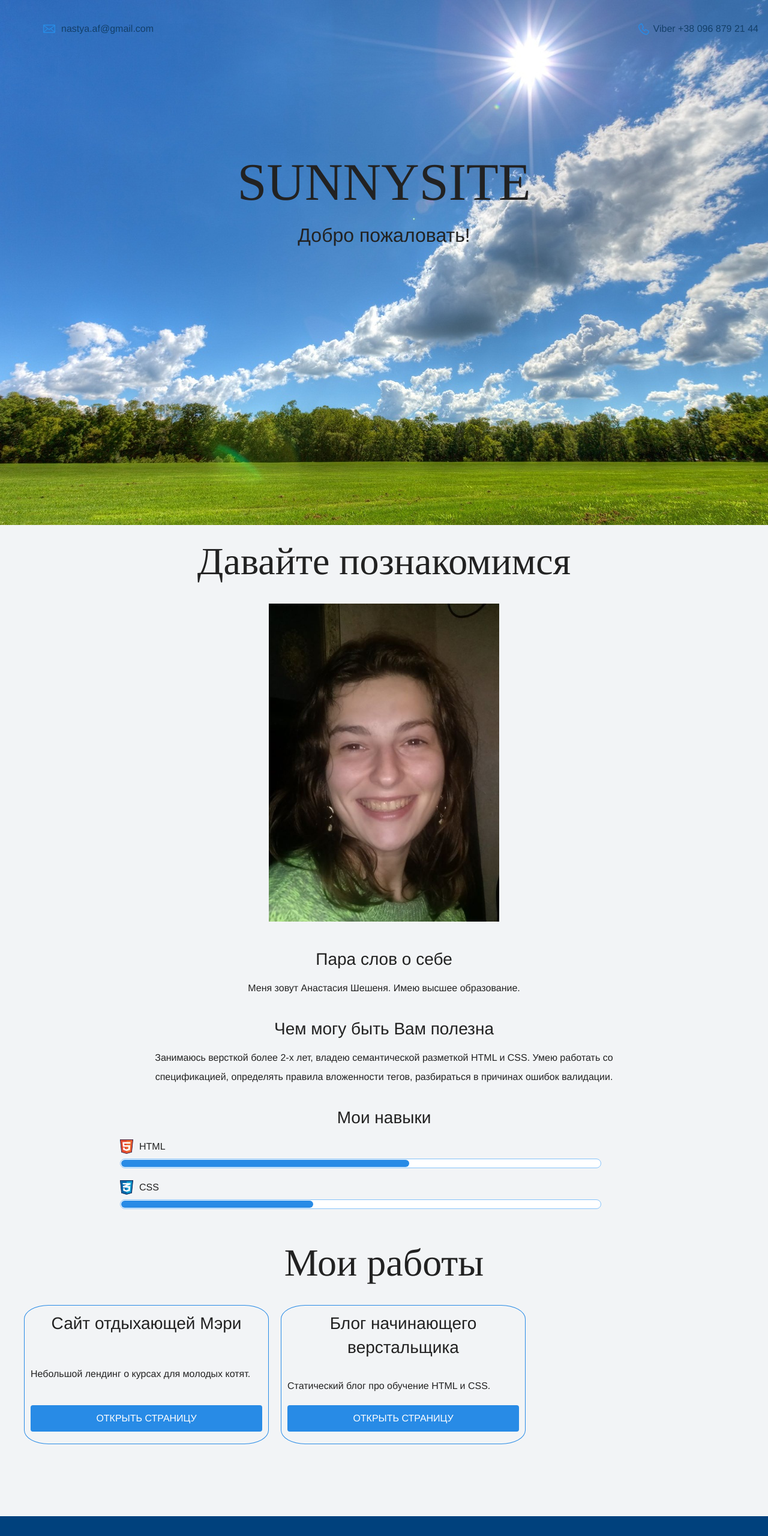
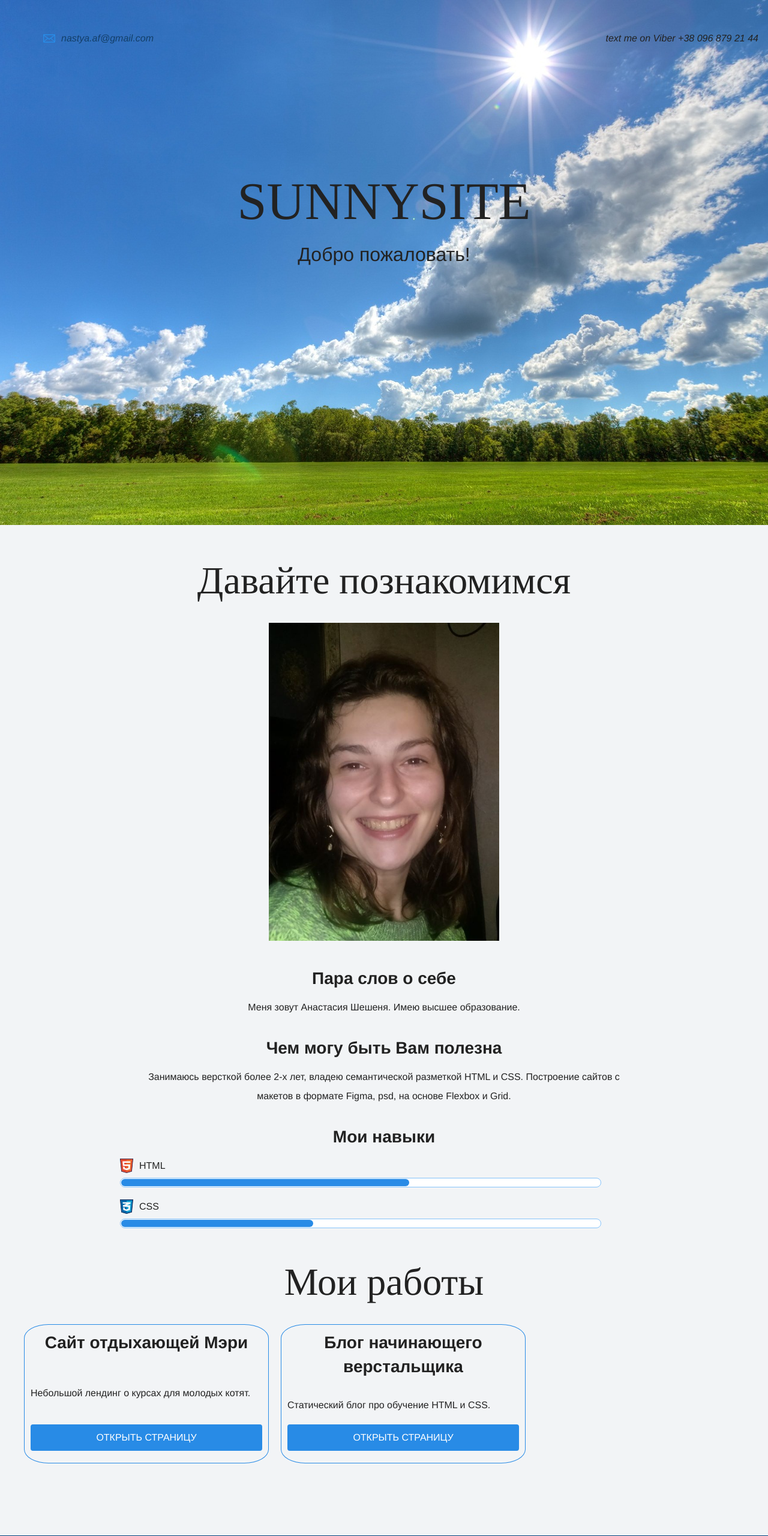
Before and after one commit to Antasnasia/sunnysite, a plain HTML site: page index.html in a window 1280 px wide. Shown: the top 2560 px of the page at 60% size. Drawn offline with Linux system fonts and the light colour scheme.

Commit message:
index, styleN
some changes in info

```diff
--- a/index.html
+++ b/index.html
@@ -12,7 +12,7 @@
     <header class="page-header">
       <div class="container">
       <a class="header-email" href="mailto:nastya.af@gmail.com">nastya.af@gmail.com </a>
-        <a class="header-phone" href="tel:+380968792144">Viber +38 096 879 21 44 </a>
+       <p>text me on Viber +38 096 879 21 44 </p>
     </div>
     </header>
 
@@ -34,8 +34,7 @@
       <p>Меня зовут Анастасия Шешеня. Имею высшее образование.</p>
       <h3>Чем могу быть Вам полезна</h3>
       <p>Занимаюсь версткой более 2-х лет, владею семантической разметкой HTML и CSS.
-        Умею работать со спецификацией,
-        определять правила вложенности тегов, разбираться в причинах ошибок валидации.</p>
+        Построение сайтов с макетов в формате Figma, psd, на основе Flexbox и Grid.</p>
       </div>
       <div class="skills">
         <h3>Мои навыки</h3>
@@ -52,13 +51,14 @@
       <div class="container">
       <h2 class="subheading">Мои работы</h2>
 
-      <div class="portfolio-list"><div class="portfolio-item">
+      <ul class="portfolio-list">
+        <li class="portfolio-item">
       <h3 class="portfolio-sitename">Сайт отдыхающей Мэри</h3>
       <p>Небольшой лендинг о курсах для молодых котят.</p>
-      <a class="button" href="source/my_project1_mery/index.html">Открыть страницу</a></div>
-      <div class="portfolio-item"><h3 class="portfolio-sitename">Блог начинающего верстальщика</h3>
+      <a class="button" href="source/my_project1_mery/index.html">Открыть страницу</a></li>
+      <li class="portfolio-item"><h3 class="portfolio-sitename">Блог начинающего верстальщика</h3>
       <p>Статический блог про обучение HTML и CSS.</p>
-      <a class="button" href="source/project_blog/index.html">Открыть страницу</a></div></div>
+      <a class="button" href="source/project_blog/index.html">Открыть страницу</a></li></ul>
       </div>
     </section>
 
--- a/styleN.css
+++ b/styleN.css
@@ -1,113 +1,83 @@
 body {
   margin: 0;
-
   min-width: 960px;
-
   font-family: "Montserrat", "Helvetica", "Arial", sans-serif;
-
   font-size: 16px;
-
   line-height: 32px;
-
   color: #222222;
-
   background-color: #f2f4f6;
-
   background-image: url("img/background.jpg");
-
   background-repeat: no-repeat;
-
   background-position: top center;
 }
 
-
 .container {
   max-width: 1200px;
-
   margin: 0 auto;
-
   padding: 0 16px;
-
   }
 
 
 .page-header {
   margin: 0 0 160px;
-
   padding: 32px 0 32px;
+  font-style: italic;
 }
 
 
 .page-header .container,
 .page-footer .container {
   display: flex;
-
- max-width: 1408px;
-
+  max-width: 1400px;
   justify-content: space-between;
+  align-items: center;
 }
 
 
 .page-header a {
   margin-left: 56px;
-
   color: #133f69;
-
   text-decoration: none;
-
   background-repeat: no-repeat;
-
   background-position: left;
 }
 
 
 .header-email {
   padding-left: 30px;
-
   background-image: url("img/icon-email-header.svg");
-
 
 }
 
 
 .header-phone {
   padding-left: 25px;
-
   background-image: url("img/icon-phone-header.svg");
 
 }
-
-
 .hero-image {
   margin-bottom: 480px;
 }
 
 
 .hero-image .container {
-  max-width: 1408px;
-
+  max-width: 1400px;
   text-align: center;
 }
 
 
 .heading {
   margin: 0 0 16px;
-
   font-family: "Old Standard TT", "Times", "Times New Roman", serif;
-
   font-size: 88px;
-
   line-height: 96px;
-
   font-weight: 400;
 }
 
 
 .hero-image p {
   margin: 0;
-
   font-size: 32px;
-
   line-height: 48px;
 }
 
@@ -119,22 +89,16 @@ line-height: 48px;
 
 .subheading {
   margin: 0 0 30px;
-
   font-family: "Old Standard TT", "Times", "Times New Roman", serif;
-
   font-size: 64px;
-
   line-height: 80px;
-
   font-weight: 400;
-
   text-align: center;
 }
 
 
 .user-image {
   margin: 0 0 32px;
-
   text-align: center;
 }
 .intro .container  {
@@ -144,13 +108,9 @@ line-height: 48px;
 .intro h3,
 .portfolio h3 {
   margin: 0 0 12px;
-
   font-size: 28px;
-
   line-height: 40px;
-
-  font-weight: 500;
-
+  font-weight: 600;
   text-align: center;
 }
 
@@ -163,18 +123,14 @@ line-height: 48px;
 
 .skills-list {
   margin: 0;
-
   padding: 0;
 }
 
 
 .skills-list dt {
   padding-left: 32px;
-
   background-repeat: no-repeat;
-
   background-position: left;
-
   margin-left: 200px;
 }
 
@@ -191,30 +147,20 @@ line-height: 48px;
 
 .level {
   margin: 4px 200px 16px;
-
   padding: 0;
-
   height: 14px;
-
   font-size: 0;
-
   background-color: #ffffff;
-
   border: 1px solid #86c3fa;
-
   border-radius: 8px;
-
   width: 800px;
 }
 
 
 .level div {
   margin: 1px;
-
   height: 12px;
-
   background-color: #288be6;
-
   border-radius: 6px;
 }
 
@@ -224,10 +170,14 @@ line-height: 48px;
 
 }
 .portfolio-list {
+  list-style: none;
+  margin: 0;
+  padding: 0;
   display: flex;
   flex-direction: row;
 }
 .portfolio-item {
+
   display: flex;
   flex-direction: column;
   justify-content: space-between;
@@ -259,56 +209,41 @@ line-height: 48px;
 
 .button {
   padding: 6px 20px;
-
   display: inline-block;
-
   vertical-align: baseline;
  text-align: center;
  text-decoration: none;
-
   text-transform: uppercase;
-
   border-radius: 4px;
-
   background-color: #288be6;
-
   color: #ffffff;
-
   margin-bottom: 10px;
 }
 
 
 .page-footer {
   padding: 40px 0;
-
   background-color: #00417d;
-
   color: #ffffff;
 }
 
 
 .page-footer a {
   margin-left: 56px;
-
   color: inherit;
-
   text-decoration: none;
-
   background-repeat: no-repeat;
-
   background-position: left;
 }
 
 
 .footer-email {
   padding-left: 30px;
-
   background-image: url("img/icon-email-footer.svg");
 }
 
 
 .footer-phone {
   padding-left: 25px;
-
   background-image: url("img/icon-phone-footer.svg");
 }
```
Lines whose indentation alone changed are shown as unchanged.
